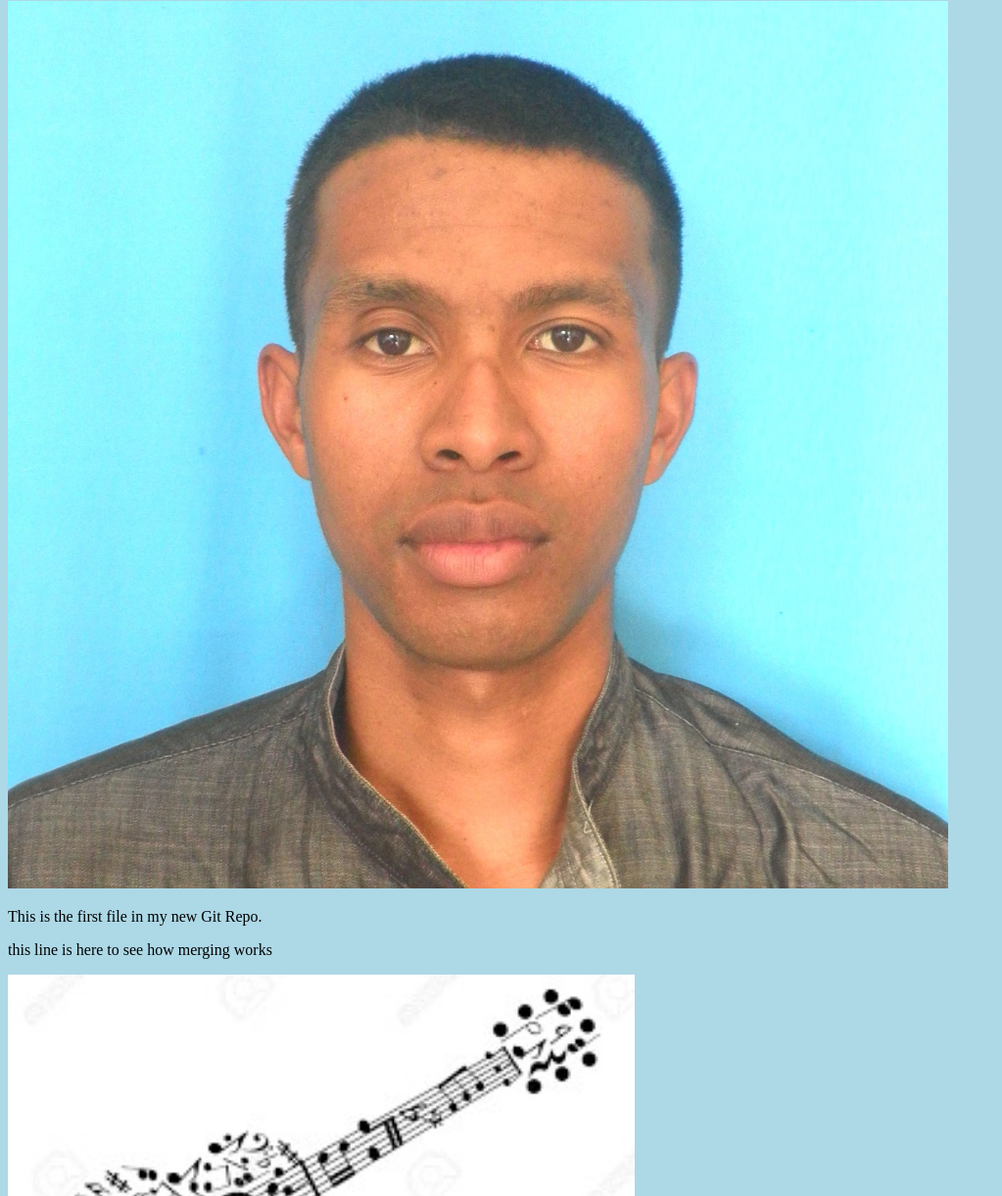
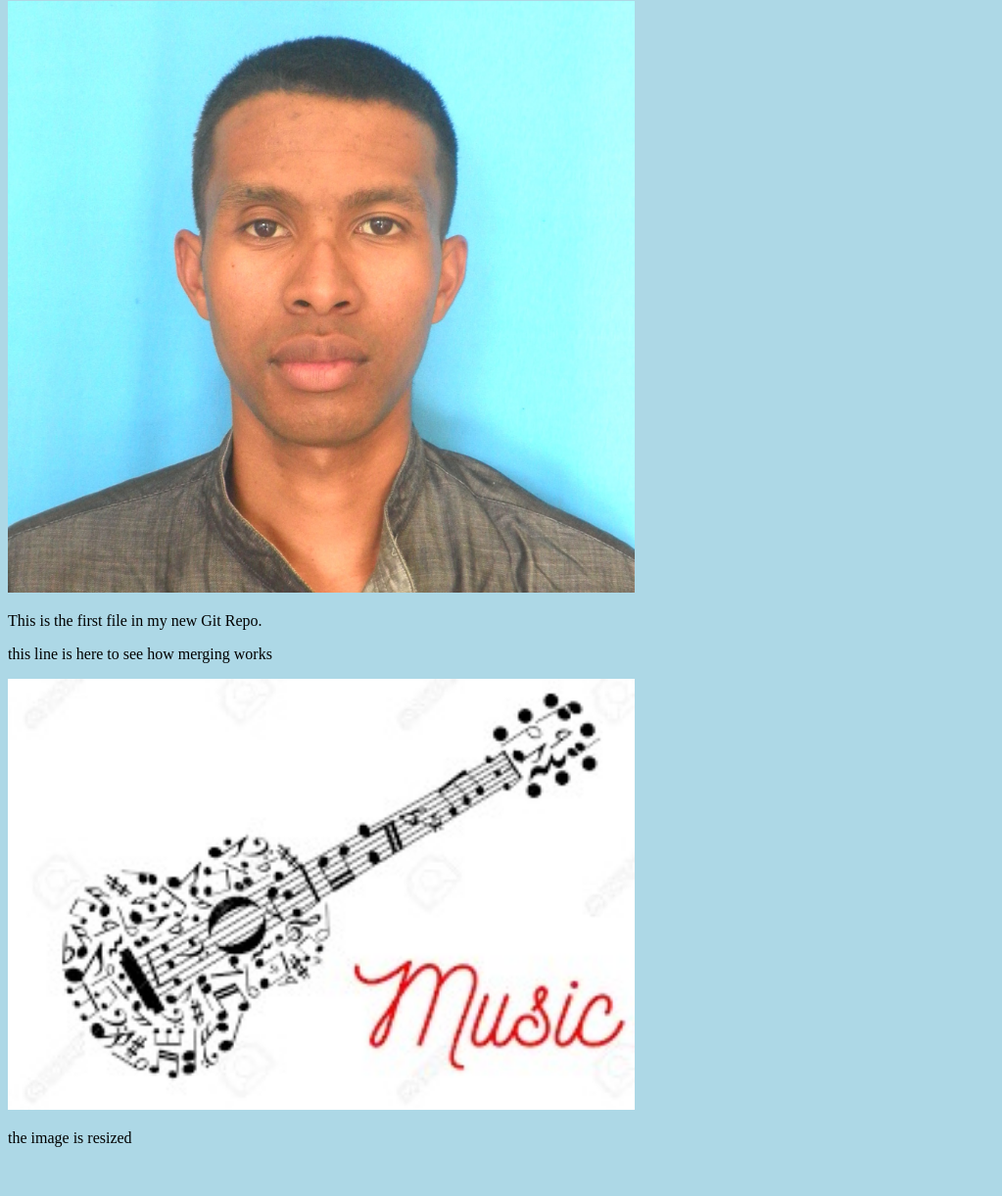
Before and after one commit to AnjarasoaJo/hello-world, a plain HTML site: page index.html in a window 1280 px wide. Shown: the part 79-1300 px from the top of the page at 98% size, without its empty margins (0-1023 px from the left). After the commit the page ends 1266 px from the top, so only its background shows below. Drawn offline with Linux system fonts and the light colour scheme.

Commit message:
update index.html resized image

```diff
--- a/index.html
+++ b/index.html
@@ -8,11 +8,12 @@
 
 <h1>Hello world!</h1>
 <div><img src="profil_anjarasoa.jpg" alt="Hello World from Space"
-style="width:100%;max-width:960px"></div>
+style="width:100%;max-width:640px"></div>
 <p>This is the first file in my new Git Repo.</p>
 <p>this line is here to see how merging works</p>
 
 <div><img src="music.jpg" alt="Hello Git" style="width:100%;max-width:640px"></div>
+<p>the image is resized</p>
 
 </body>
 </html>
```
